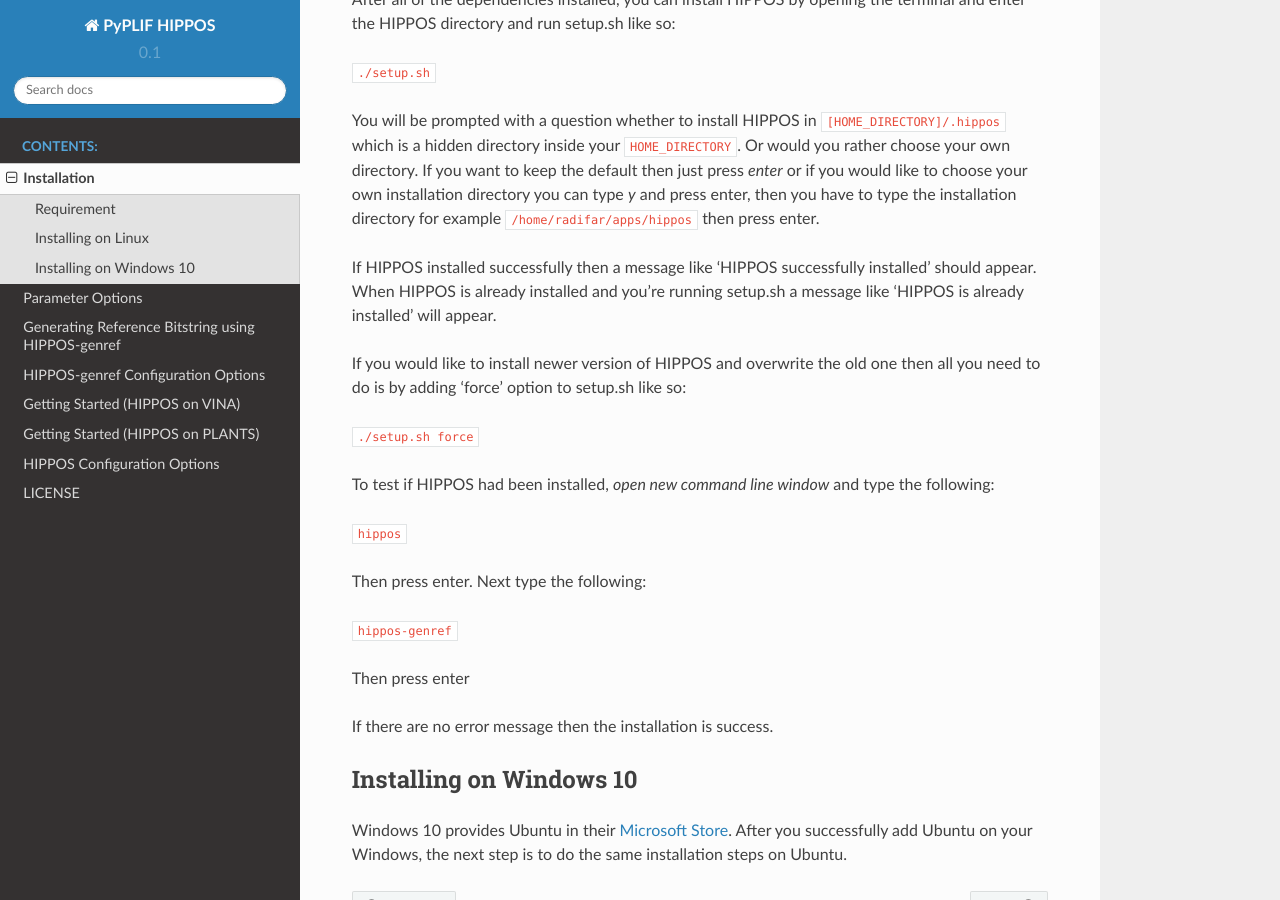
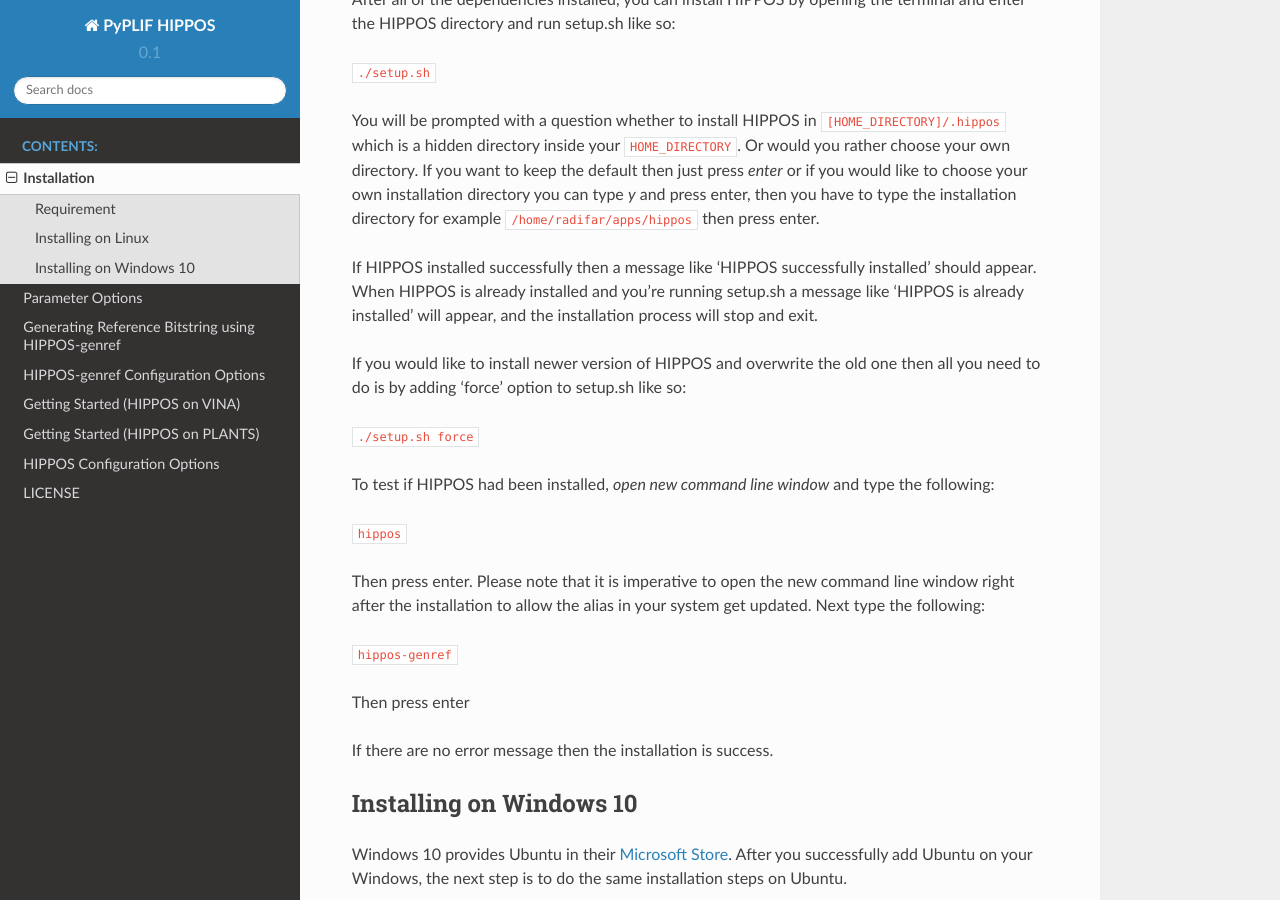
Before and after one commit to radifar/PyPLIF-HIPPOS, a Sphinx documentation site: the page built from docs/source/installation.rst, in a window 1280 px wide and 900 px high, scrolled down 844 px. Built offline with Sphinx 7.4.7 and the Read the Docs theme 2.0.0, drawn with Linux system fonts in a browser that asks for light colours.

Commit message:
complete doc for installation

```diff
--- a/docs/source/installation.rst
+++ b/docs/source/installation.rst
@@ -44,7 +44,8 @@ and press enter, then you have to type the installation directory for example
 
 If HIPPOS installed successfully then a message like 'HIPPOS successfully
 installed' should appear. When HIPPOS is already installed and you're running
-setup.sh a message like 'HIPPOS is already installed' will appear.
+setup.sh a message like 'HIPPOS is already installed' will appear, and the
+installation process will stop and exit.
 
 If you would like to install newer version of HIPPOS and overwrite the old
 one then all you need to do is by adding 'force' option to setup.sh like so:
@@ -55,7 +56,9 @@ To test if HIPPOS had been installed, *open new command line window* and type th
 
 ``hippos``
 
-Then press enter. Next type the following:
+Then press enter. Please note that it is imperative to open the new command
+line window right after the installation to allow the alias in your system get updated.
+Next type the following:
 
 ``hippos-genref``
 
```
